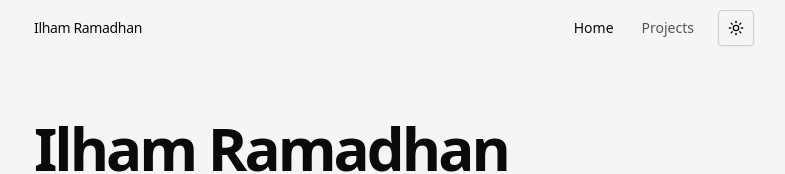
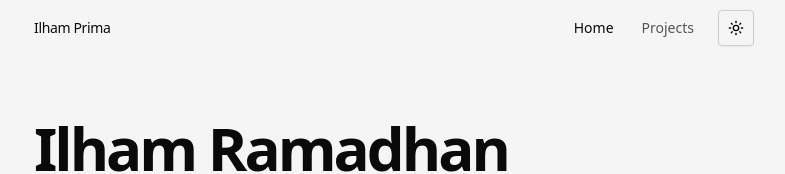
Before and after one commit to ilhamkibo/kibo-projects-hub, a Next.js app: page / in a window 1280 px wide. Shown: the top 174 px of the page, without its empty margins (246-1031 px from the left). Built offline with nearby package versions, Linux system fonts and the light colour scheme.

Commit message:
update layouts for navbar and footer

```diff
--- a/src/app/layout.tsx
+++ b/src/app/layout.tsx
@@ -2,8 +2,8 @@ import type { Metadata } from "next";
 import { Geist, Geist_Mono } from "next/font/google";
 import "./globals.css";
 import { ThemeProvider } from "@/providers/theme-provider";
-import { Navbar } from "@/components/pages/home/navbar";
-import { Footer } from "@/components/pages/home/footer";
+import { Navbar } from "@/components/layouts/navbar";
+import { Footer } from "@/components/layouts/footer";
 
 const geistSans = Geist({
   variable: "--font-geist-sans",
--- a/src/components/pages/home/navbar.tsx
+++ b/src/components/layouts/navbar.tsx
@@ -42,7 +42,7 @@ export function Navbar() {
           href="/"
           className="text-sm font-medium tracking-tight hover:opacity-60 transition-opacity"
         >
-          Ilham Ramadhan
+          Ilham Prima
         </Link>
 
         <div className="flex items-center gap-1">
```
Also changed, not shown: src/components/layouts/footer.tsx (renamed from src/components/pages/home/footer.tsx).
